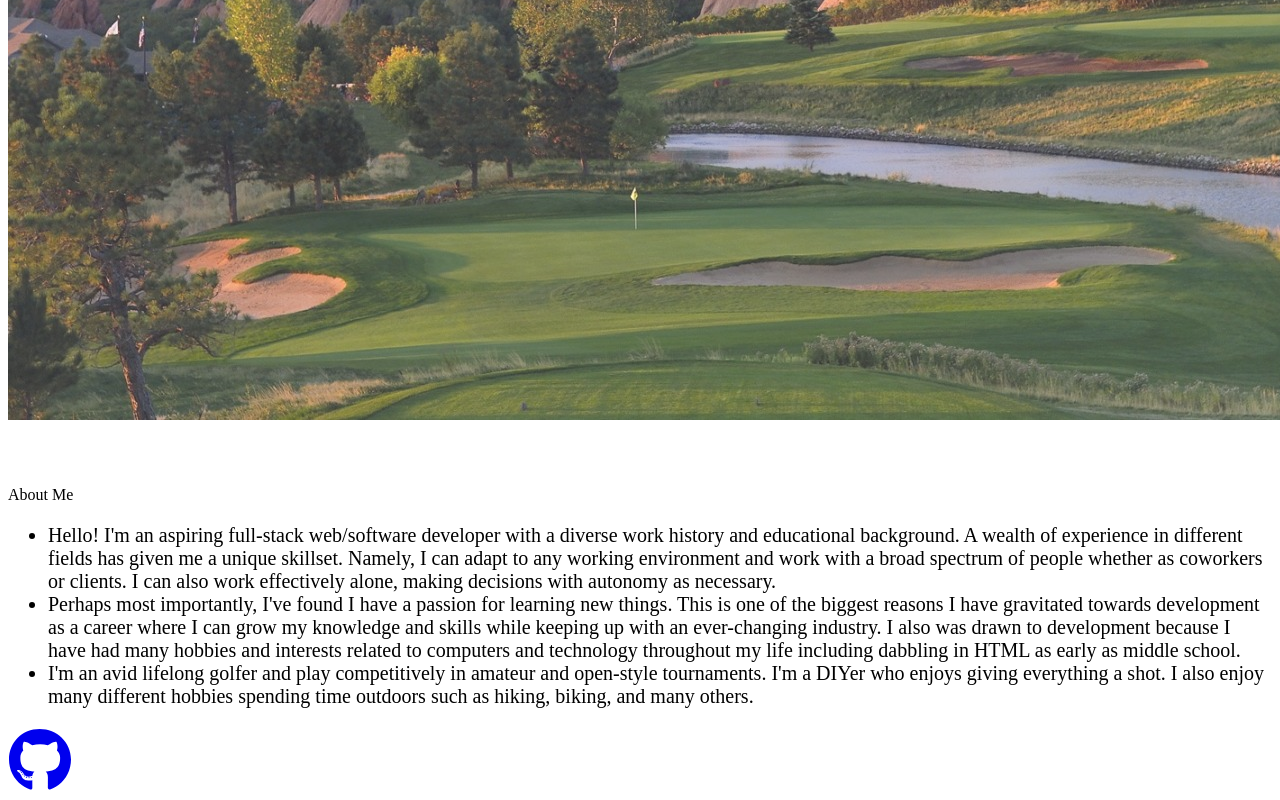
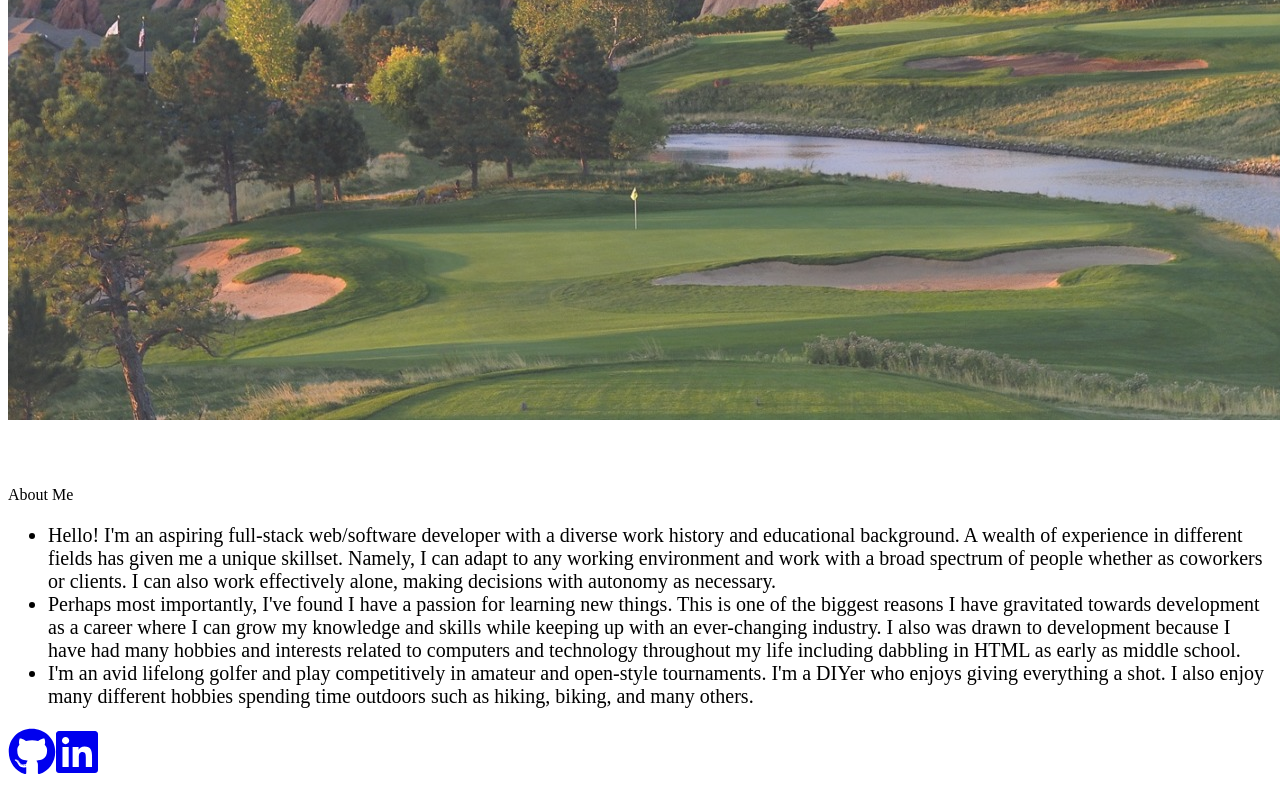
Before and after one commit to willxj36/Interactive-Resume, a React app: page /aboutme in a window 1280 px wide. Shown: the part 487-1287 px from the top of the page. Built offline with nearby package versions, Linux system fonts and the light colour scheme.

Commit message:
added linkedin to about me

```diff
--- a/src/client/pages/AboutMe.tsx
+++ b/src/client/pages/AboutMe.tsx
@@ -1,6 +1,6 @@
 import * as React from 'react';
 import { FontAwesomeIcon } from '@fortawesome/react-fontawesome';
-import { faGithub } from '@fortawesome/free-brands-svg-icons';
+import { faGithub, faLinkedin } from '@fortawesome/free-brands-svg-icons';
 
 const AboutMe = () => {
 
@@ -30,7 +30,8 @@ const AboutMe = () => {
                         </ul>
                     </div>
                     <div className="card-footer">
-                        <a href="https://github.com/willxj36"><FontAwesomeIcon icon={faGithub} size='4x' /></a>
+                        <a href="https://github.com/willxj36"><FontAwesomeIcon icon={faGithub} size='3x' /></a>
+                        <a href="https://www.linkedin.com/in/william-seese-89aa07209/" className="ml-3"><FontAwesomeIcon icon={faLinkedin} size='3x' /></a>
                     </div>
                 </div>
             </div>
```
